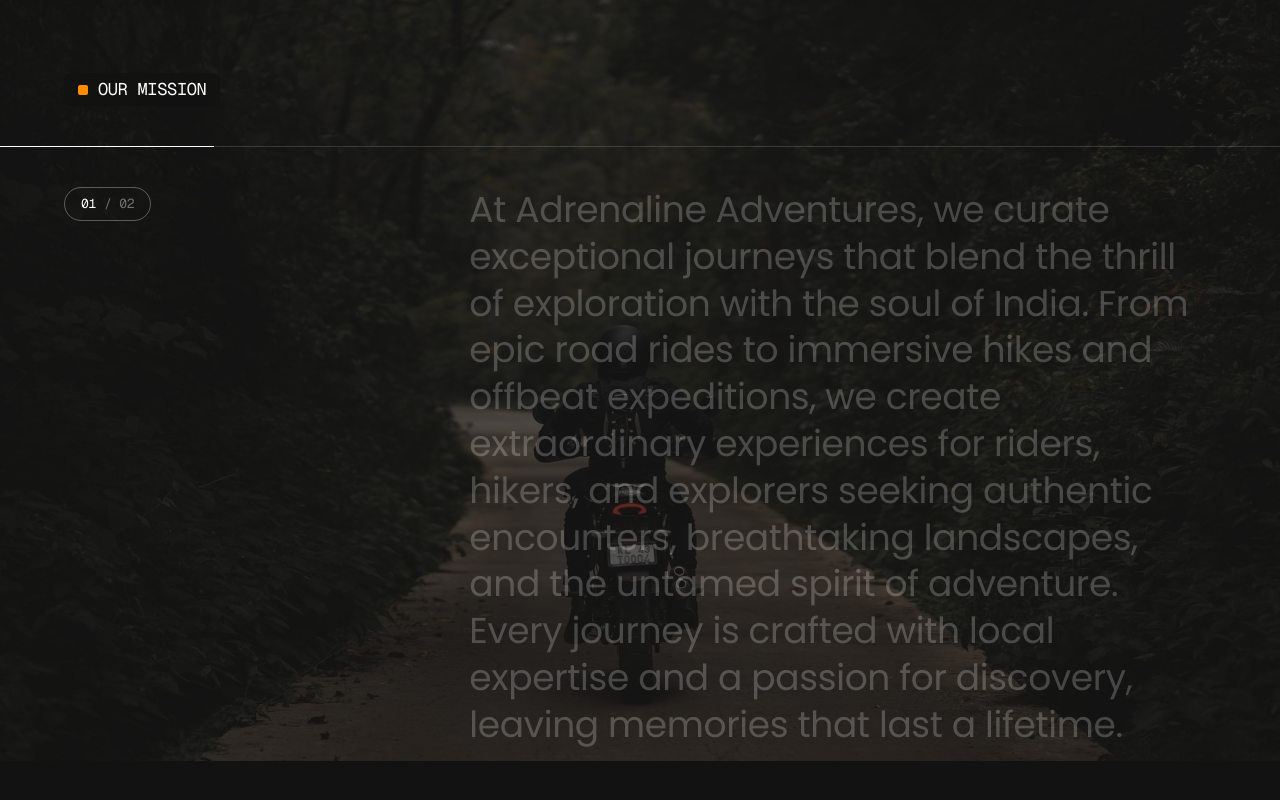
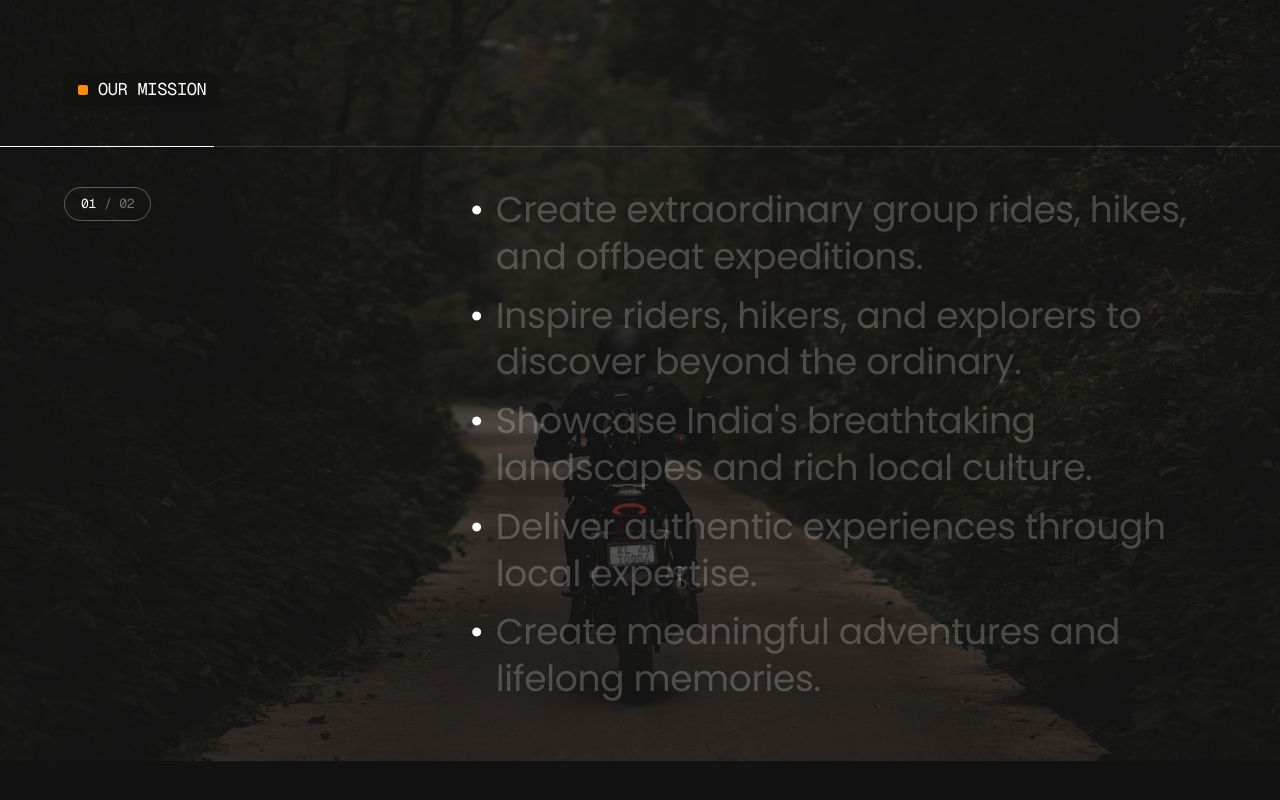
Before and after one commit to iftharkamal/AdrenalineAdventures, a Next.js app: page / in a window 1280 px wide. Shown: the part 839-1639 px from the top of the page. Built offline with nearby package versions, Linux system fonts and the light colour scheme; no server answers.

Commit message:
fix: enhance mission slide with detailed items and structured presentation

```diff
--- a/components/story-section.tsx
+++ b/components/story-section.tsx
@@ -17,13 +17,21 @@ import { CtaButtonContent, ctaButtonClass } from "@/components/ui/cta-button";
 type Slide = {
   label: string;
   text: string;
+  items?: string[];
   cta?: { label: string; href: string };
 };
 
 const SLIDES: Slide[] = [
   {
     label: "Our mission",
-    text: "At Adrenaline Adventures, we curate exceptional journeys that blend the thrill of exploration with the soul of India. From epic road rides to immersive hikes and offbeat expeditions, we create extraordinary experiences for riders, hikers, and explorers seeking authentic encounters, breathtaking landscapes, and the untamed spirit of adventure. Every journey is crafted with local expertise and a passion for discovery, leaving memories that last a lifetime.",
+    text: "Create extraordinary group rides, hikes, and offbeat expeditions. Inspire riders, hikers, and explorers to discover beyond the ordinary. Showcase India's breathtaking landscapes and rich local culture. Deliver authentic experiences through local expertise. Create meaningful adventures and lifelong memories.",
+    items: [
+      "Create extraordinary group rides, hikes, and offbeat expeditions.",
+      "Inspire riders, hikers, and explorers to discover beyond the ordinary.",
+      "Showcase India's breathtaking landscapes and rich local culture.",
+      "Deliver authentic experiences through local expertise.",
+      "Create meaningful adventures and lifelong memories.",
+    ],
   },
   {
     label: "Vision",
@@ -111,12 +119,26 @@ function SlideBlock({
 
   return (
     <motion.div style={{ opacity, y }} className="absolute inset-x-0 top-0">
+      {slide.items ? (
+        <ul
+          aria-label={slide.text}
+          className="space-y-3 text-[21px] leading-[1.3] tracking-[-0.01em] text-paper sm:text-[26px] lg:text-[32px] xl:text-[36px]"
+        >
+          {slide.items.map((item) => (
+            <li key={item} className="flex gap-3">
+              <span aria-hidden="true">•</span>
+              <span>{reduceMotion ? item : <RevealText text={item} progress={progress} start={revealStart} end={revealEnd} />}</span>
+            </li>
+          ))}
+        </ul>
+      ) : (
         <p
           aria-label={slide.text}
           className="text-[21px] leading-[1.3] tracking-[-0.01em] text-paper sm:text-[26px] lg:text-[32px] xl:text-[36px]"
         >
           {reduceMotion ? slide.text : <RevealText text={slide.text} progress={progress} start={revealStart} end={revealEnd} />}
         </p>
+      )}
       {slide.cta && (
         <motion.div style={{ opacity: reduceMotion ? 1 : ctaOpacity }} className="mt-10">
           <Link href={slide.cta.href} className={ctaButtonClass}>
```
Lines whose indentation alone changed are shown as unchanged.
